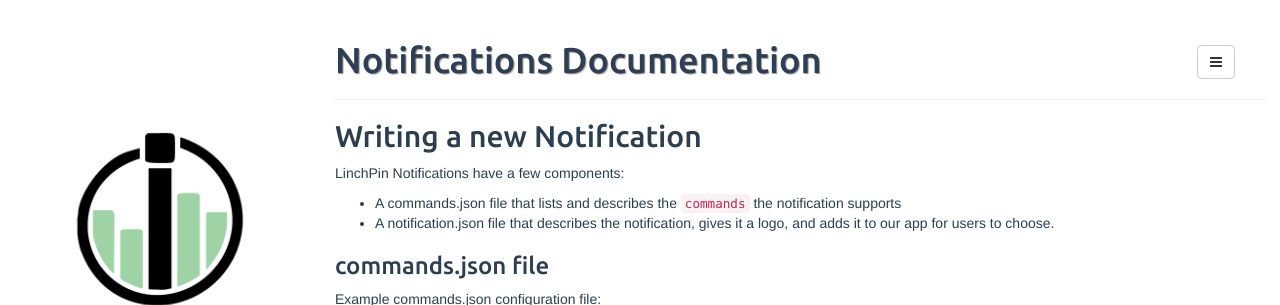
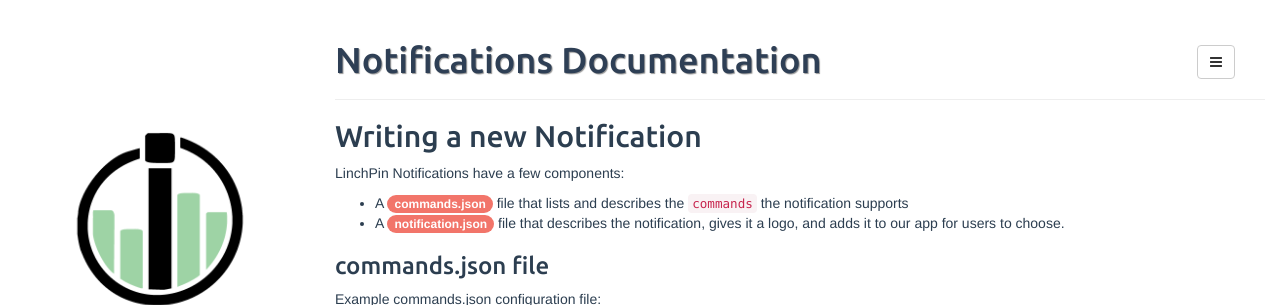
Before and after one commit to linchpin-notifications/docs, a Jekyll site: the page built from index.md, in a window 1280 px wide and 1006 px high, cut to the strip 0-305 px from the top of the window. Built offline with Jekyll 4.4.1, drawn with Linux system fonts in a browser that asks for light colours.

Commit message:
Update index.md

```diff
--- a/index.md
+++ b/index.md
@@ -7,8 +7,8 @@ permalink: /
 ## Writing a new Notification
 
 LinchPin Notifications have a few components:
-* A commands.json file that lists and describes the `commands` the notification supports
-* A notification.json file that describes the notification, gives it a logo, and adds it to our app for users to choose.
+* A <span class="badge">commands.json</span> file that lists and describes the `commands` the notification supports
+* A <span class="badge">notification.json</span> file that describes the notification, gives it a logo, and adds it to our app for users to choose.
 
 ### commands.json file
 
```
